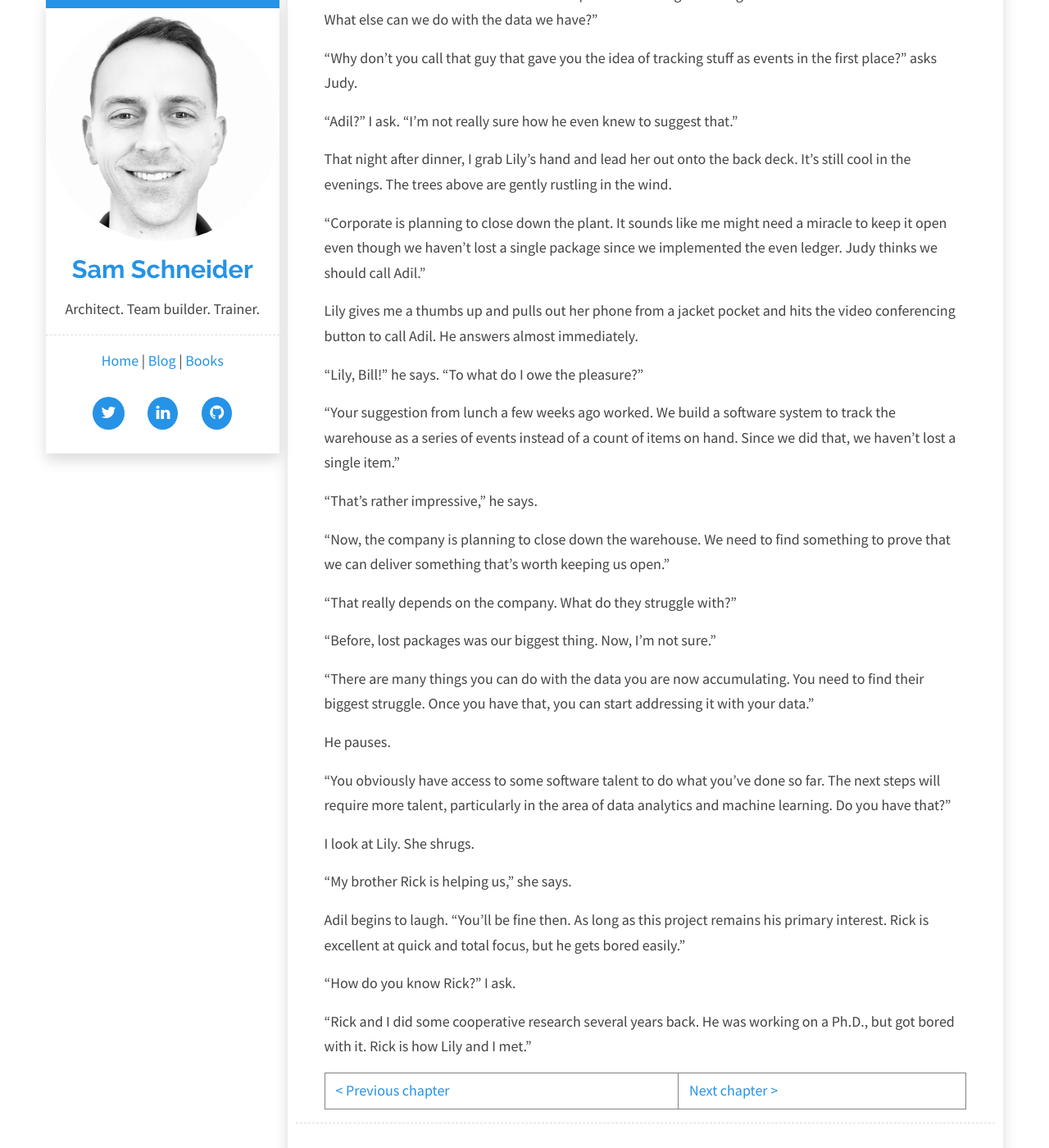
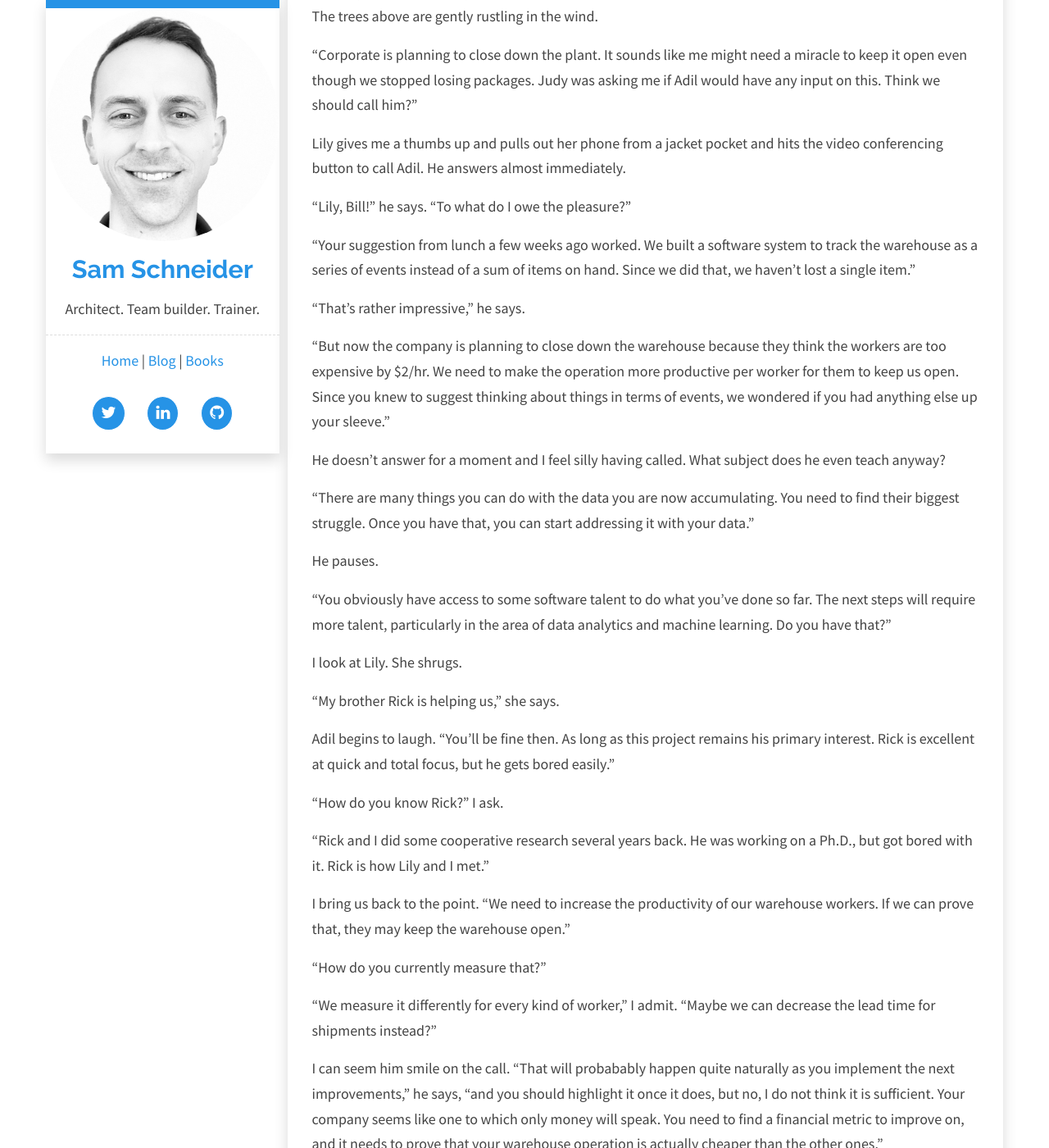
Before and after one commit to samdotme/samdotme.github.io, a Jekyll site: the page built from _chapters/event-sourcing-ch10.md, in a window 1280 px wide and 1400 px high, scrolled down 3076 px. Shown: the whole window at 82% size. Built offline with Jekyll 4.4.1, drawn with Linux system fonts in a browser that asks for light colours; comment, search, counter and statistics services are not loaded; some of the changed text lies outside the part shown.

```diff
--- a/_chapters/event-sourcing-ch10.md
+++ b/_chapters/event-sourcing-ch10.md
@@ -1,23 +1,24 @@
 ---
-title: Event Sourcing - Chapter 10
-image: /assets/images/package-delivery.jpg
-author: Sam Schneider
-categories:
-  - technology
-  - event-sourcing
-  - event-sourcing-tutorial
-layout: post
+title: Event Sourcing
+image: /assets/images/event-sourcing-cover-sm.png
+description: A warehouse manager teams up with his family to save his warehouse by implementing a software architectural pattern called event sourcing.
+topic: Event Sourcing
+chapter: 10
+prefix: event-sourcing
+signupLink: https://samschneider.ck.page/event-sourcing-book
+nextChapter: 11
+layout: chapter
 ---
 
 Two of the three current shift team leads are in my office almost shouting. They're saying that the software system is going nuts and they can't get any work done. They must really feel a lot more pressure about their daily efficiencies than I mean to be putting on them. Every few sentences they keep reiterating that whatever has changed will make their efficiencies plummet.
 
-My first response is to call Mark and yell something. I'm wiser than that. So I ask them to show me an example of something that used to work, but doesn't work anymore. One of the team leads in Walter Chin, who did the package hiding stunt for Ruskins the week before.
+My first response is to call Mark and yell something. I'm wiser than that. So I ask them to show me an example of something that used to work, but doesn't work anymore. One of the team leads is Walter Chin, who did the package hiding stunt for Ruskins the week before.
 
 He opens his corporate brick laptop and we wait for the inevitable loader screen of the behemoth central software system. Once it loads, he opens one of the orders he's working on.
 
 "This order has just been picked. It needs to go to shipping, but I can't mark it that way anymore. Just all of the sudden it starts erroring."
 
-The urge to write an ALL CAPS yell email to Mark returns. How could they get this wrong, didn't Judy check this. Instead I open up the training handbook and look at the "picking completed" state.
+The urge to write an ALL CAPS email to Mark returns. How could they get this wrong, didn't Judy check this. Instead I open up the training handbook and look at the "picking completed" state.
 
 "But Walter," I say, "ready to ship isn't the next state. The next state is post-picking."
 
@@ -43,7 +44,7 @@ I hold my breath. You never know if programmers are going to tell you your reque
 
 "DevOps bro," he says.
 
-I shouldn't have asked.
+Whatever that means. I shouldn't have asked.
 
 We work with the team leads for the next few days to refine the legal status transitions. It turns out that after more investigation we find that many of the lost packages happen during some of the shortcuts taken in the system. Sometimes people move an order to "shipped" and skip the "picked" state altogether, which doesn't correspond to what's actually happening on the floor.
 
@@ -57,6 +58,18 @@ I receive a call at 2:30pm.
 
 "Bill, it's Gerald. I don't know what you've done over there, but I can't fire you yet since you haven't lost any packages these two weeks. I should let you know that there's talk brewing here at corporate about closing down your warehouse though."
 
+I let him think I'm surprised. "But you can't do that, we're just starting to get on top of things here!" I say.
+
+"Listen Bill, I'm kind of impressed by whatever it is that you've done, but since your warehouse is closer to the city, it costs $2/hr more for every employee. We have to cut costs."
+
+"What if I can make my people $4/hr more productive than any other warehouse?" I ask. I have no idea what we would use to measure that.
+
+"That might give me some ammunition," he says.
+
+"Give us another month to prove ourselves," I say.
+
+"Not losing a package for two weeks has made me curious. But it hasn't made me a believer. I can get you a month but I can't promise you'll have more than that. Good luck," he says and hangs up.
+
 I call Judy and Mark into my office.
 
 "We've succeeded in not losing a single package since we implemented the event ledger. I just heard from Gerald what Mark told us earlier. Corporate is looking at closing down our location to cut costs. What else can we do with the data we have?"
@@ -67,21 +80,19 @@ I call Judy and Mark into my office.
 
 That night after dinner, I grab Lily's hand and lead her out onto the back deck. It's still cool in the evenings. The trees above are gently rustling in the wind.
 
-"Corporate is planning to close down the plant. It sounds like me might need a miracle to keep it open even though we haven't lost a single package since we implemented the even ledger. Judy thinks we should call Adil."
+"Corporate is planning to close down the plant. It sounds like me might need a miracle to keep it open even though we stopped losing packages. Judy was asking me if Adil would have any input on this. Think we should call him?"
 
 Lily gives me a thumbs up and pulls out her phone from a jacket pocket and hits the video conferencing button to call Adil. He answers almost immediately.
 
 "Lily, Bill!" he says. "To what do I owe the pleasure?"
 
-"Your suggestion from lunch a few weeks ago worked. We build a software system to track the warehouse as a series of events instead of a count of items on hand. Since we did that, we haven't lost a single item."
+"Your suggestion from lunch a few weeks ago worked. We built a software system to track the warehouse as a series of events instead of a sum of items on hand. Since we did that, we haven't lost a single item."
 
 "That's rather impressive," he says.
 
-"Now, the company is planning to close down the warehouse. We need to find something to prove that we can deliver something that's worth keeping us open."
+"But now the company is planning to close down the warehouse because they think the workers are too expensive by $2/hr. We need to make the operation more productive per worker for them to keep us open. Since you knew to suggest thinking about things in terms of events, we wondered if you had anything else up your sleeve."
 
-"That really depends on the company. What do they struggle with?"
-
-"Before, lost packages was our biggest thing. Now, I'm not sure."
+He doesn't answer for a moment and I feel silly having called. What subject does he even teach anyway?
 
 "There are many things you can do with the data you are now accumulating. You need to find their biggest struggle. Once you have that, you can start addressing it with your data."
 
@@ -99,6 +110,16 @@ Adil begins to laugh. "You'll be fine then. As long as this project remains his
 
 "Rick and I did some cooperative research several years back. He was working on a Ph.D., but got bored with it. Rick is how Lily and I met."
 
+I bring us back to the point. "We need to increase the productivity of our warehouse workers. If we can prove that, they may keep the warehouse open."
 
+"How do you currently measure that?"
+
+"We measure it differently for every kind of worker," I admit. "Maybe we can decrease the lead time for shipments instead?"
+
+I can seem him smile on the call. "That will probabably happen quite naturally as you implement the next improvements," he says, "and you should highlight it once it does, but no, I do not think it is sufficient. Your company seems like one to which only money will speak. You need to find a financial metric to improve on, and it needs to prove that your warehouse operation is actually cheaper than the other ones."
+
+Lily blurts out, "But how?"
+
+"How far are you willing to drive?" he asks.
 
 [< Previous chapter](/blog/event-sourcing-chapter-9) | [Next chapter >](/blog/event-sourcing-chapter-11)
```
Also changed, not shown: _chapters/event-sourcing-ch11.md (added, +13 -0 lines), _posts/2023-10-11-marketplace-vs-ai.md (added, +28 -0 lines), _posts/2023-09-23-theory-of-constraints-lean-agile copy.md (renamed from _posts/2023-09-23-theory-of-constraints-lean-agile.md), assets/images/limor-zellermayer.jpg (added).
